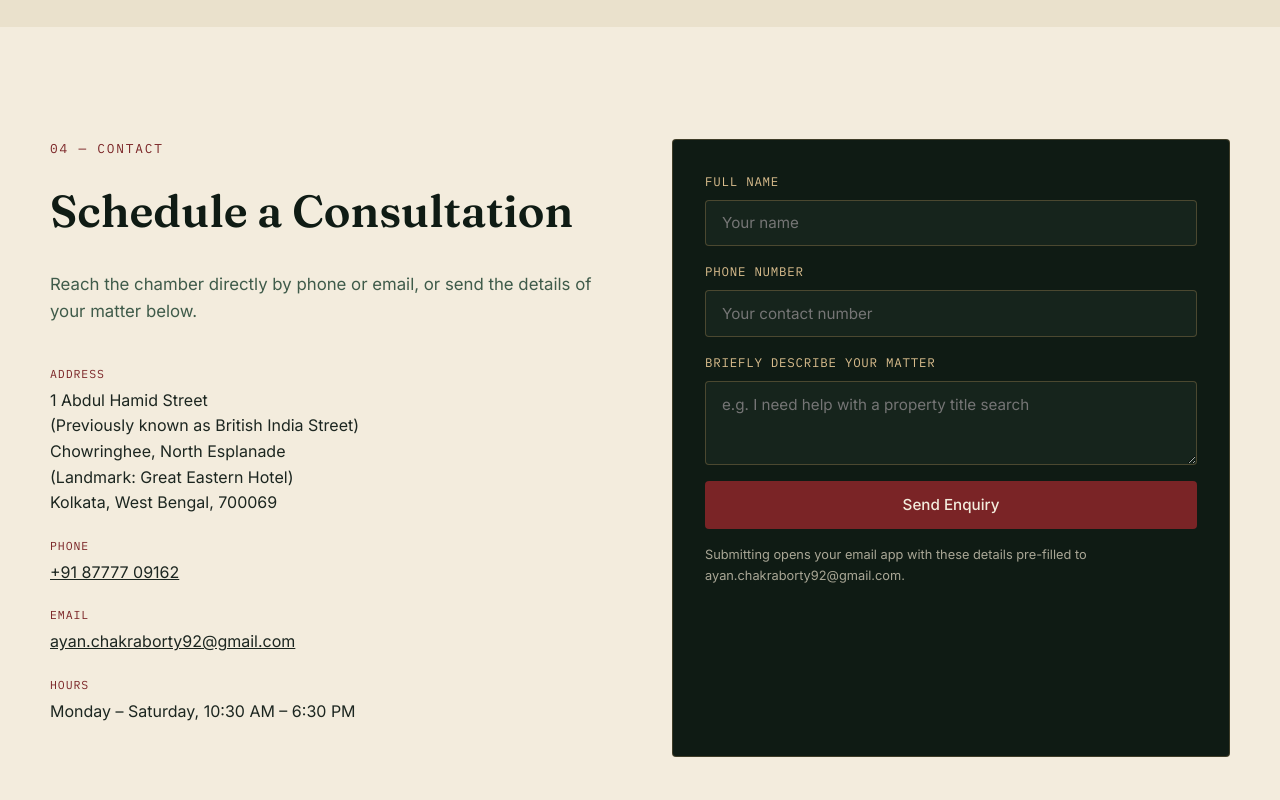
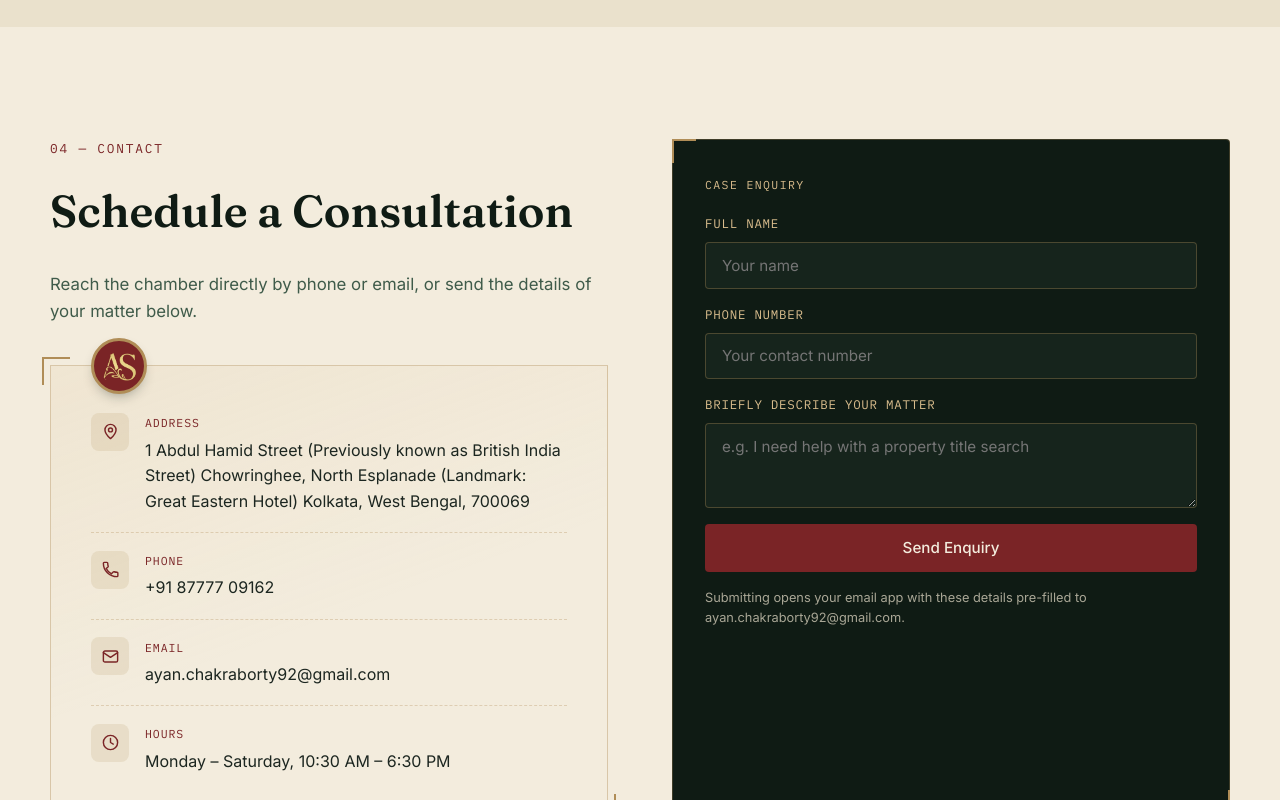
Before and after one commit to onlineservicesdigitalexposure-gif/AS_-ASSOCIATES_Webpages, a React (Vite) app: page / in a window 1280 px wide. Shown: the part 4300-5100 px from the top of the page. Built offline with nearby package versions, Linux system fonts and the light colour scheme; grey boxes are pictures that could not be loaded.

Commit message:
Add & Changes Done

```diff
--- a/src/components/Contact.jsx
+++ b/src/components/Contact.jsx
@@ -35,31 +35,81 @@ export default function Contact() {
               of your matter below.
             </ScrollReveal>
 
-            <ScrollReveal as="ul" delay={160} className="contact-details">
-              <li>
+            {/* <ScrollReveal as="div" delay={140} className="ornamental-rule">
+              <span className="ornamental-rule__glyph">❦</span>
+            </ScrollReveal> */}
+
+            <ScrollReveal as="div" delay={160} className="contact-info-panel">
+              <img src="/images/favicon.png" alt="" className="contact-seal" aria-hidden="true" />
+              <ul className="contact-details">
+                <li className="contact-details__row">
+
+                  <a  href={`https://maps.google.com/maps?q=${encodeURIComponent(siteInfo.mapQuery)}`}
+                    target="_blank"
+                    rel="noopener noreferrer"
+                    className="contact-details__item contact-details__item--link"
+                  >
+                    <span className="contact-details__icon" aria-hidden="true">
+                      <svg viewBox="0 0 24 24" fill="none" stroke="currentColor" strokeWidth="1.8" strokeLinecap="round" strokeLinejoin="round">
+                        <path d="M12 21s-7-6.2-7-11a7 7 0 0 1 14 0c0 4.8-7 11-7 11z" />
+                        <circle cx="12" cy="10" r="2.5" />
+                      </svg>
+                    </span>
+                    <span className="contact-details__content">
                       <span className="contact-details__label">Address</span>
-                <address>
-                  {siteInfo.addressLines.map((line) => (
-                    <span key={line}>{line}</span>
-                  ))}
+                      <address className="contact-details__value">
+                        1 Abdul Hamid Street (Previously known as British India Street) Chowringhee, North Esplanade (Landmark: Great Eastern Hotel) Kolkata, West Bengal, 700069
                       </address>
+                    </span>
+                  </a>
                 </li>
-              <li>
+                <li className="contact-details__row">
+                  <a href={`tel:${siteInfo.phoneRaw}`} className="contact-details__item contact-details__item--link">
+                    <span className="contact-details__icon" aria-hidden="true">
+                      <svg viewBox="0 0 24 24" fill="none" stroke="currentColor" strokeWidth="1.8" strokeLinecap="round" strokeLinejoin="round">
+                        <path d="M6.6 10.8c1.4 2.8 3.8 5.2 6.6 6.6l2.2-2.2c.3-.3.7-.4 1.1-.3 1.2.4 2.5.6 3.8.6.6 0 1 .4 1 1V20c0 .6-.4 1-1 1C10.6 21 3 13.4 3 4c0-.6.4-1 1-1h3.5c.6 0 1 .4 1 1 0 1.3.2 2.6.6 3.8.1.4 0 .8-.3 1.1L6.6 10.8z" />
+                      </svg>
+                    </span>
+                    <span className="contact-details__content">
                       <span className="contact-details__label">Phone</span>
-                <a href={`tel:${siteInfo.phoneRaw}`}>{siteInfo.phoneDisplay}</a>
+                      <span className="contact-details__value">{siteInfo.phoneDisplay}</span>
+                    </span>
+                  </a>
                 </li>
-              <li>
+                <li className="contact-details__row">
+                  <a href={`mailto:${siteInfo.email}`} className="contact-details__item contact-details__item--link">
+                    <span className="contact-details__icon" aria-hidden="true">
+                      <svg viewBox="0 0 24 24" fill="none" stroke="currentColor" strokeWidth="1.8" strokeLinecap="round" strokeLinejoin="round">
+                        <rect x="3" y="5" width="18" height="14" rx="2" />
+                        <path d="M3 7l9 6 9-6" />
+                      </svg>
+                    </span>
+                    <span className="contact-details__content">
                       <span className="contact-details__label">Email</span>
-                <a href={`mailto:${siteInfo.email}`}>{siteInfo.email}</a>
+                      <span className="contact-details__value">{siteInfo.email}</span>
+                    </span>
+                  </a>
                 </li>
-              <li>
+                <li className="contact-details__row">
+                  <div className="contact-details__item">
+                    <span className="contact-details__icon" aria-hidden="true">
+                      <svg viewBox="0 0 24 24" fill="none" stroke="currentColor" strokeWidth="1.8" strokeLinecap="round" strokeLinejoin="round">
+                        <circle cx="12" cy="12" r="9" />
+                        <path d="M12 7v5l3.5 2" />
+                      </svg>
+                    </span>
+                    <span className="contact-details__content">
                       <span className="contact-details__label">Hours</span>
-                <span>{siteInfo.officeHours}</span>
+                      <span className="contact-details__value">{siteInfo.officeHours}</span>
+                    </span>
+                  </div>
                 </li>
+              </ul>
             </ScrollReveal>
           </div>
 
           <ScrollReveal as="form" delay={120} className="contact-form" onSubmit={handleSubmit}>
+            <p className="contact-form__label">Case Enquiry</p>
             <label>
               Full Name
               <input type="text" required value={form.name} onChange={update("name")} placeholder="Your name" />
--- a/src/index.css
+++ b/src/index.css
@@ -594,29 +594,144 @@ a { color: inherit; }
 /* ============================================================
    Contact
    ============================================================ */
-.section--contact { background: var(--parchment); }
+.section--contact { background: var(--parchment); position: relative; overflow-x: hidden; }
+
 .contact__grid {
   display: grid;
   grid-template-columns: 1fr 1fr;
   gap: 4rem;
+  align-items: start;
 }
+
+/* .ornamental-rule {
+  display: flex;
+  align-items: center;
+  gap: 0.9rem;
+  margin: 0 0 2.25rem;
+  color: var(--brass);
+}
+.ornamental-rule::before,
+.ornamental-rule::after {
+  content: "";
+  flex: 1;
+  height: 1px;
+  background: linear-gradient(90deg, transparent, rgba(176, 141, 87, 0.55), transparent);
+}
+.ornamental-rule__glyph {
+  font-family: var(--font-display);
+  font-size: 1.15rem;
+  transform: translateY(-1px);
+} */
+
+.contact-info-panel {
+  position: relative;
+  padding: 2.75rem 2.5rem 2.25rem;
+  border: 1px solid rgba(176, 141, 87, 0.4);
+  background: linear-gradient(160deg, rgba(217, 189, 141, 0.14), rgba(243, 236, 221, 0) 55%);
+}
+.contact-info-panel::before,
+.contact-info-panel::after {
+  content: "";
+  position: absolute;
+  width: 26px;
+  height: 26px;
+  border-color: var(--brass);
+  border-style: solid;
+}
+.contact-info-panel::before { top: -9px; left: -9px; border-width: 2px 0 0 2px; }
+.contact-info-panel::after { bottom: -9px; right: -9px; border-width: 0 2px 2px 0; }
+
+.contact-seal {
+  position: absolute;
+  top: -28px;
+  left: 2.5rem;
+  width: 56px;
+  height: 56px;
+  border-radius: 50%;
+  background: var(--maroon);
+  border: 3px solid var(--brass);
+  padding: 6px;
+  object-fit: contain;
+  box-shadow: 0 6px 14px -6px rgba(15, 27, 20, 0.45);
+}
+
 .contact-details {
   list-style: none;
-  margin: 0 0 2rem;
+  margin: 0;
   padding: 0;
   display: flex;
   flex-direction: column;
-  gap: 1.3rem;
+  gap: 0;
 }
-.contact-details li { display: flex; flex-direction: column; gap: 0.3rem; }
+.contact-details__row {
+  border-bottom: 1px dashed rgba(176, 141, 87, 0.32);
+}
+.contact-details__row:last-child { border-bottom: none; }
+
+.contact-details__item {
+  display: flex;
+  align-items: flex-start;
+  gap: 1rem;
+  padding: 1.1rem 0.6rem;
+  margin: 0 -0.6rem;
+  border-radius: var(--radius);
+  text-decoration: none;
+  color: inherit;
+  transition: background 0.25s var(--ease);
+}
+.contact-details__row:first-child .contact-details__item { padding-top: 0.2rem; }
+.contact-details__row:last-child .contact-details__item { padding-bottom: 0.2rem; }
+.contact-details__item--link { cursor: pointer; }
+
+.contact-details__item:hover {
+  background: rgba(176, 141, 87, 0.14);
+}
+
+.contact-details__icon {
+  flex-shrink: 0;
+  width: 38px;
+  height: 38px;
+  border-radius: 8px;
+  background: rgba(176, 141, 87, 0.16);
+  display: flex;
+  align-items: center;
+  justify-content: center;
+  color: var(--maroon);
+  transition: background 0.25s var(--ease), color 0.25s var(--ease);
+}
+.contact-details__icon svg { width: 19px; height: 19px; }
+.contact-details__item:hover .contact-details__icon {
+  background: var(--maroon);
+  color: var(--brass-light);
+}
+
+.contact-details__content {
+  display: flex;
+  flex-direction: column;
+  gap: 0.3rem;
+  padding-top: 0.1rem;
+  min-width: 0;
+}
 .contact-details__label {
   font-family: var(--font-mono);
   font-size: 0.72rem;
   text-transform: uppercase;
   letter-spacing: 0.08em;
   color: var(--maroon);
+  transition: color 0.25s var(--ease);
 }
-.contact-details address { font-style: normal; display: flex; flex-direction: column; }
+.contact-details__value {
+  font-style: normal;
+  display: flex;
+  flex-direction: column;
+  color: var(--text-dark);
+  transition: color 0.25s var(--ease);
+  overflow-wrap: anywhere;
+}
+.contact-details__item:hover .contact-details__label,
+.contact-details__item:hover .contact-details__value {
+  color: var(--brass);
+}
 
 .contact-map {
   border-radius: var(--radius);
@@ -630,14 +745,34 @@ a { color: inherit; }
 .contact-map iframe { width: 100%; height: 260px; border: 0; display: block; }
 
 .contact-form {
+  position: relative;
   background: var(--ink);
-  padding: 2rem;
+  padding: 2.25rem 2rem 2rem;
   border-radius: var(--radius);
   display: flex;
   flex-direction: column;
   gap: 1rem;
   border: 1px solid rgba(176, 141, 87, 0.3);
   height: 100%;
+}
+.contact-form::before,
+.contact-form::after {
+  content: "";
+  position: absolute;
+  width: 22px;
+  height: 22px;
+  border-color: var(--brass);
+  border-style: solid;
+}
+.contact-form::before { top: -1px; left: -1px; border-width: 2px 0 0 2px; }
+.contact-form::after { bottom: -1px; right: -1px; border-width: 0 2px 2px 0; }
+.contact-form__label {
+  font-family: var(--font-mono);
+  font-size: 0.72rem;
+  text-transform: uppercase;
+  letter-spacing: 0.12em;
+  color: var(--brass-light);
+  margin: 0 0 0.25rem;
 }
 .contact-form label {
   display: flex;
```
Lines whose indentation alone changed are shown as unchanged.
